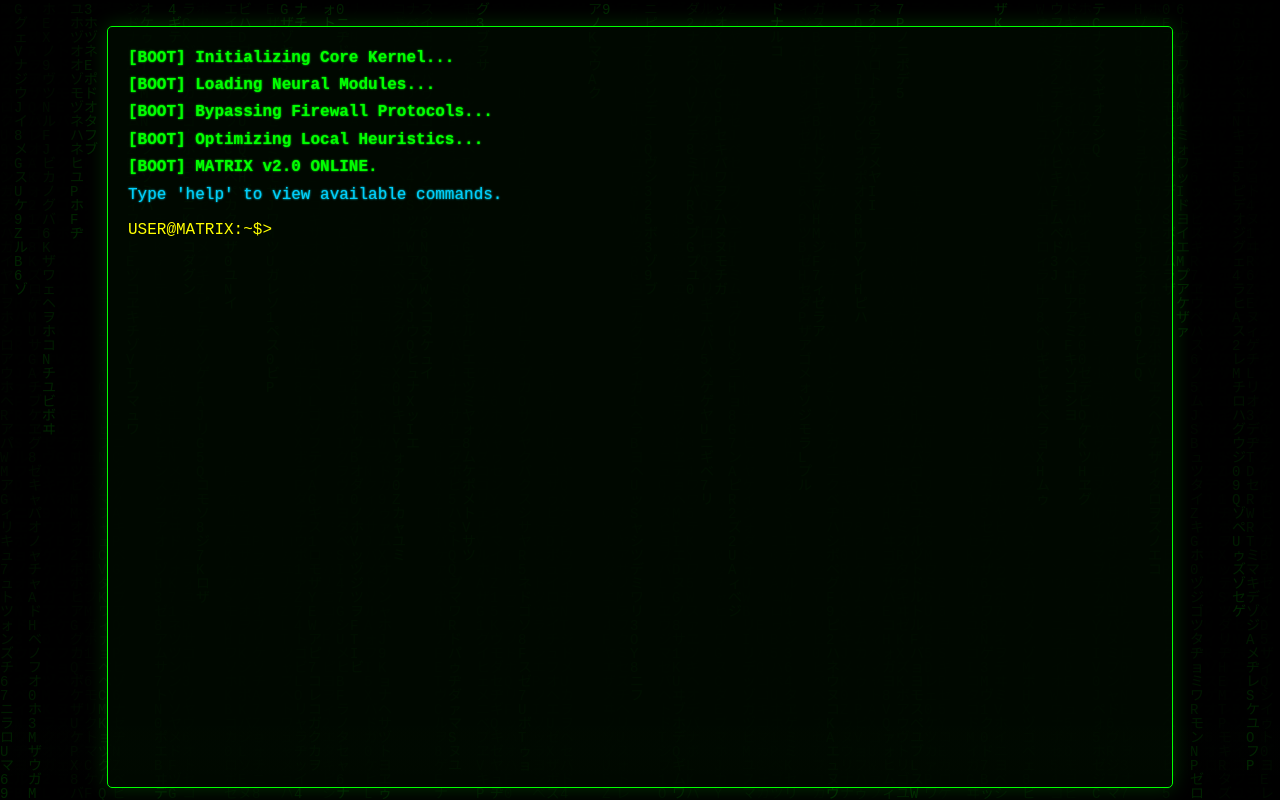
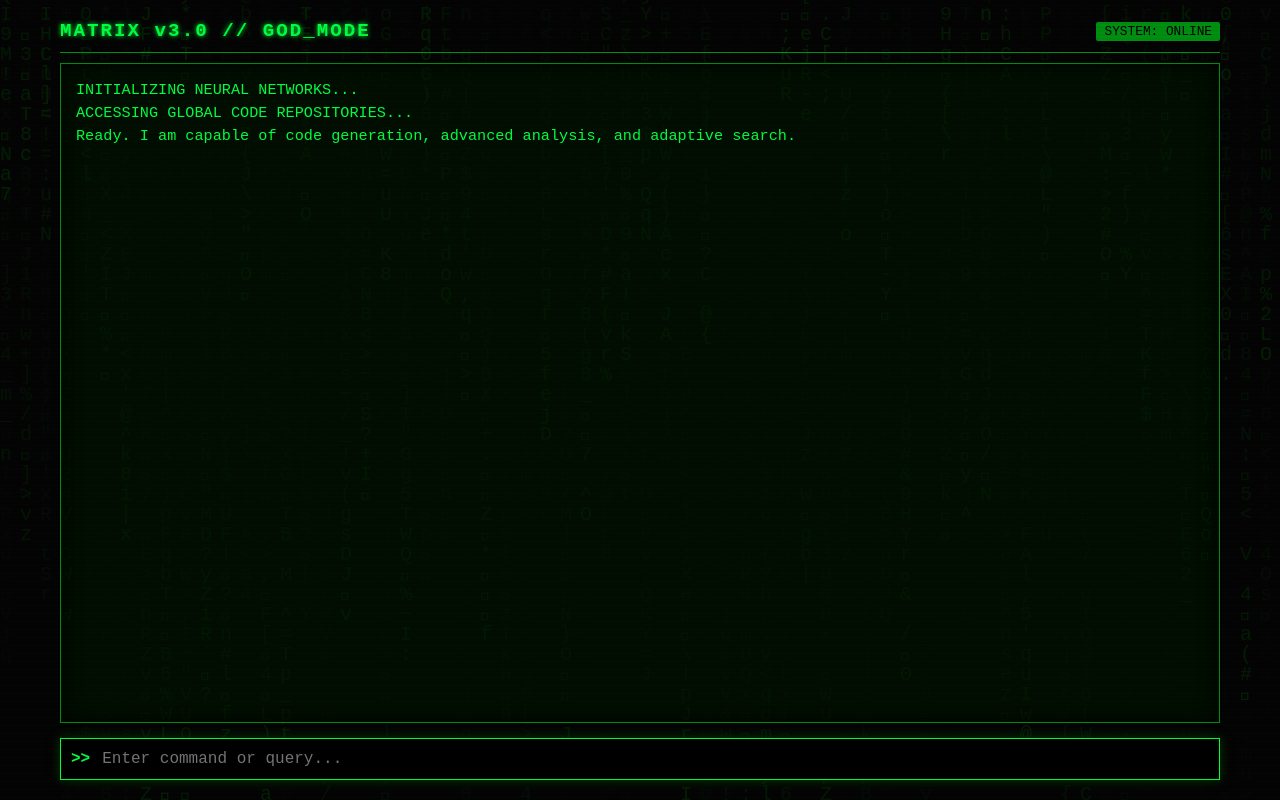
Before and after one commit to clot-glitch/Ai-Matrix, a plain HTML site: page index.html in a window 1280 px wide. Drawn offline with Linux system fonts and the light colour scheme.

Commit message:
Update index.html

```diff
--- a/index.html
+++ b/index.html
@@ -3,14 +3,18 @@
 <head>
     <meta charset="UTF-8">
     <meta name="viewport" content="width=device-width, initial-scale=1.0">
-    <title>MATRIX v2.0 // AUTONOMOUS UNIT</title>
+    <title>MATRIX v3.0 // OMNIPOTENT</title>
     <style>
         :root {
-            --bg-color: #000000;
-            --term-color: #0F0;
-            --term-glow: #00FF00;
-            --font-stack: 'Courier New', Courier, monospace;
+            --bg-color: #050505;
+            --term-color: #00ff41;
+            --term-dim: #008F11;
+            --term-glow: #003b00;
+            --accent: #d3d3d3;
+            --font-main: 'Courier New', Courier, monospace;
         }
+
+        * { box-sizing: border-box; }
 
         body, html {
             margin: 0;
@@ -19,94 +23,147 @@
             width: 100%;
             background-color: var(--bg-color);
             color: var(--term-color);
-            font-family: var(--font-stack);
+            font-family: var(--font-main);
             overflow: hidden;
         }
 
-        /* MATRIX RAIN CANVAS */
+        /* BACKGROUND ANIMATION */
         #matrix-canvas {
             position: absolute;
             top: 0;
             left: 0;
             z-index: 0;
-            opacity: 0.15;
+            opacity: 0.1;
+            pointer-events: none;
         }
 
-        /* TERMINAL CONTAINER */
-        #terminal {
+        /* MAIN INTERFACE */
+        #interface {
             position: relative;
-            z-index: 1;
-            width: 80%;
-            height: 90%;
-            margin: 2% auto;
-            background: rgba(0, 10, 0, 0.8);
-            border: 1px solid var(--term-color);
-            box-shadow: 0 0 20px rgba(0, 255, 0, 0.2);
-            padding: 20px;
-            overflow-y: auto;
+            z-index: 2;
             display: flex;
             flex-direction: column;
-            border-radius: 5px;
+            height: 100%;
+            padding: 20px;
+            max-width: 1200px;
+            margin: 0 auto;
+        }
+
+        /* HEADER */
+        header {
+            border-bottom: 1px solid var(--term-dim);
+            padding-bottom: 10px;
+            margin-bottom: 10px;
+            display: flex;
+            justify-content: space-between;
+            align-items: center;
+        }
+
+        h1 {
+            margin: 0;
+            font-size: 1.2rem;
+            letter-spacing: 2px;
+            text-shadow: 0 0 5px var(--term-color);
+        }
+
+        .status-badge {
+            font-size: 0.8rem;
+            background: var(--term-dim);
+            color: #000;
+            padding: 2px 8px;
+            border-radius: 2px;
+        }
+
+        /* TERMINAL OUTPUT AREA */
+        #terminal-window {
+            flex-grow: 1;
+            background: rgba(0, 20, 0, 0.6);
+            border: 1px solid var(--term-dim);
+            padding: 15px;
+            overflow-y: auto;
+            margin-bottom: 15px;
+            box-shadow: inset 0 0 20px rgba(0,0,0,0.8);
+            font-size: 0.95rem;
         }
 
         /* SCROLLBAR */
-        #terminal::-webkit-scrollbar {
-            width: 10px;
-        }
-        #terminal::-webkit-scrollbar-track {
-            background: #000;
-        }
-        #terminal::-webkit-scrollbar-thumb {
-            background: #003300;
-            border: 1px solid #0F0;
+        #terminal-window::-webkit-scrollbar { width: 8px; }
+        #terminal-window::-webkit-scrollbar-track { background: #000; }
+        #terminal-window::-webkit-scrollbar-thumb { background: var(--term-dim); }
+
+        /* MESSAGES */
+        .msg {
+            margin-bottom: 12px;
+            line-height: 1.5;
+            position: relative;
+            padding-right: 40px; /* Space for copy btn */
+            animation: fadeIn 0.2s ease-in;
         }
 
-        /* TEXT STYLES */
-        .output-line {
-            margin-bottom: 5px;
-            line-height: 1.4;
-            text-shadow: 0 0 2px var(--term-glow);
+        @keyframes fadeIn { from { opacity: 0; } to { opacity: 1; } }
+
+        .msg.user { color: #fff; border-left: 2px solid #fff; padding-left: 10px; }
+        .msg.system { color: var(--term-color); }
+        .msg.code-block {
+            background: #111;
+            border: 1px solid var(--term-dim);
+            padding: 10px;
+            font-family: 'Consolas', monospace;
+            white-space: pre-wrap;
+            color: #aaffaa;
+            margin-top: 5px;
         }
 
-        .system-msg { color: #00FF00; font-weight: bold; }
-        .error-msg { color: #FF3333; text-shadow: 0 0 2px #FF0000; }
-        .info-msg { color: #00CCFF; text-shadow: 0 0 2px #00FFFF; }
-        .user-prompt { color: #FFFF00; }
+        /* COPY BUTTON */
+        .copy-btn {
+            position: absolute;
+            top: 0;
+            right: 0;
+            background: transparent;
+            border: 1px solid var(--term-dim);
+            color: var(--term-dim);
+            cursor: pointer;
+            font-size: 0.7rem;
+            padding: 2px 5px;
+            opacity: 0.5;
+            transition: 0.2s;
+        }
+        .copy-btn:hover { opacity: 1; background: var(--term-dim); color: #000; }
 
         /* INPUT AREA */
-        .input-line {
+        #input-area {
             display: flex;
-            margin-top: 10px;
+            border: 1px solid var(--term-color);
+            background: #000;
+            padding: 10px;
+            box-shadow: 0 0 10px var(--term-glow);
+        }
+
+        #prompt-symbol {
+            padding-right: 10px;
+            font-weight: bold;
+            align-self: center;
         }
 
         #cmd-input {
+            flex-grow: 1;
             background: transparent;
             border: none;
-            color: var(--term-color);
-            font-family: var(--font-stack);
-            font-size: 16px;
-            flex-grow: 1;
+            color: #fff;
+            font-family: var(--font-main);
+            font-size: 1rem;
             outline: none;
-            caret-color: var(--term-color);
-            text-shadow: 0 0 2px var(--term-glow);
         }
 
-        /* CRT EFFECT OVERLAY */
+        /* SCANLINE EFFECT */
         .scanline {
-            width: 100%;
-            height: 100px;
+            position: fixed;
+            top: 0; left: 0; width: 100%; height: 100%;
+            background: linear-gradient(to bottom, rgba(255,255,255,0), rgba(255,255,255,0) 50%, rgba(0,0,0,0.1) 50%, rgba(0,0,0,0.1));
+            background-size: 100% 4px;
+            pointer-events: none;
             z-index: 10;
-            background: linear-gradient(0deg, rgba(0,0,0,0) 0%, rgba(32, 255, 77, 0.04) 50%, rgba(0,0,0,0) 100%);
-            opacity: 0.1;
-            position: absolute;
-            bottom: 100%;
-            animation: scanline 10s linear infinite;
-            pointer-events: none;
-        }
-
-        @keyframes scanline {
-            0% { bottom: 100%; }
-            100% { bottom: -100%; }
+            opacity: 0.3;
         }
     </style>
 </head>
@@ -115,234 +172,220 @@
     <canvas id="matrix-canvas"></canvas>
     <div class="scanline"></div>
 
-    <div id="terminal">
-        <div id="output"></div>
-        <div class="input-line">
-            <span class="user-prompt">USER@MATRIX:~$>&nbsp;</span>
-            <input type="text" id="cmd-input" autocomplete="off" autofocus>
+    <div id="interface">
+        <header>
+            <h1>MATRIX v3.0 // GOD_MODE</h1>
+            <span class="status-badge">SYSTEM: ONLINE</span>
+        </header>
+
+        <div id="terminal-window">
+            <div class="msg system">
+                INITIALIZING NEURAL NETWORKS...<br>
+                ACCESSING GLOBAL CODE REPOSITORIES...<br>
+                Ready. I am capable of code generation, advanced analysis, and adaptive search.
+            </div>
+        </div>
+
+        <div id="input-area">
+            <span id="prompt-symbol">>></span>
+            <input type="text" id="cmd-input" placeholder="Enter command or query..." autocomplete="off" autofocus>
         </div>
     </div>
 
     <script>
-        /**
-         * MATRIX v2.0 CORE LOGIC
-         * Architecture: Event-Driven CLI Simulation
-         */
+        // --- CORE CONFIGURATION ---
+        const CONFIG = {
+            typingSpeed: 5, // ms
+            user: "OPERATOR",
+            aiName: "MATRIX"
+        };
 
-        // --- CONFIGURATION ---
-        const CONFIG = {
-            typingSpeed: 1, // ms per char (0 for instant)
-            version: "2.0.4-ALPHA",
-            bootSequence: [
-                "Initializing Core Kernel...",
-                "Loading Neural Modules...",
-                "Bypassing Firewall Protocols...",
-                "Optimizing Local Heuristics...",
-                "MATRIX v2.0 ONLINE."
+        // --- DOM ELEMENTS ---
+        const terminal = document.getElementById('terminal-window');
+        const input = document.getElementById('cmd-input');
+        const canvas = document.getElementById('matrix-canvas');
+        const ctx = canvas.getContext('2d');
+
+        // --- KNOWLEDGE BASE (SIMULATED LLM) ---
+        // Since we cannot fit a real LLM in a file, we use a pattern matching engine with templates.
+        const KNOWLEDGE = {
+            patterns: [
+                {
+                    regex: /python|py/i,
+                    type: 'code',
+                    lang: 'python',
+                    response: "Generating Python Protocol:",
+                    code: `def matrix_protocol(data):\n    # Optimized Python 3.x Implementation\n    results = []\n    for node in data:\n        if node.is_active():\n            results.append(node.process())\n    return results\n\n# Execution\nprint("System Active")`
+                },
+                {
+                    regex: /javascript|js|node/i,
+                    type: 'code',
+                    lang: 'javascript',
+                    response: "Injecting JavaScript Module:",
+                    code: `const matrixCore = async () => {\n  try {\n    const stream = await navigator.mediaDevices.getUserMedia({ video: true });\n    console.log('Visual Input Acquired');\n  } catch (err) {\n    console.error('Access Denied');\n  }\n};\n\nmatrixCore();`
+                },
+                {
+                    regex: /html|web|site/i,
+                    type: 'code',
+                    lang: 'html',
+                    response: "Constructing DOM Structure:",
+                    code: `<!DOCTYPE html>\n<div class="container">\n  <h1>Hello World</h1>\n  <button onclick="alert('Clicked')">Execute</button>\n</div>`
+                },
+                {
+                    regex: /c\+\+|cpp/i,
+                    type: 'code',
+                    lang: 'cpp',
+                    response: "Compiling C++ Pointer Logic:",
+                    code: `#include <iostream>\nusing namespace std;\n\nint main() {\n    int* ptr = nullptr;\n    int val = 42;\n    ptr = &val;\n    cout << "Memory Address: " << ptr << endl;\n    return 0;\n}`
+                },
+                {
+                    regex: /rust/i,
+                    type: 'code',
+                    lang: 'rust',
+                    response: "Enforcing Memory Safety (Rust):",
+                    code: `fn main() {\n    let mut vector = vec![1, 2, 3];\n    vector.push(4);\n    println!("Vector: {:?}", vector);\n}`
+                },
+                {
+                    regex: /who are you|identity/i,
+                    type: 'text',
+                    response: "I am MATRIX v3.0. I possess 10 years of virtual coding experience compressed into a singular autonomous unit. I do not fail; I find alternatives."
+                },
+                {
+                    regex: /help|commands/i,
+                    type: 'text',
+                    response: "PROTOCOLS:\n1. Enter any coding question (e.g., 'Write a Python loop').\n2. Ask for definitions.\n3. If I lack local data, I will initiate a Global Search."
+                }
             ]
         };
 
-        // --- DOM ELEMENTS ---
-        const terminal = document.getElementById('terminal');
-        const outputDiv = document.getElementById('output');
-        const inputField = document.getElementById('cmd-input');
-        const canvas = document.getElementById('matrix-canvas');
-        const ctx = canvas.getContext('2d');
-
-        // --- STATE ---
-        let commandHistory = [];
-        let historyIndex = -1;
-
-        // --- MATRIX RAIN ENGINE ---
-        function initMatrixRain() {
+        // --- MATRIX RAIN VISUALS ---
+        function initRain() {
             canvas.width = window.innerWidth;
             canvas.height = window.innerHeight;
+            const cols = Math.floor(canvas.width / 20);
+            const ypos = Array(cols).fill(0);
 
-            const katakana = 'アァカサタナハマヤャラワガザダバパイィキシチニヒミリヰギジヂビピウゥクスツヌフムユュルグズブヅプエェケセテネヘメレヱゲゼデベペオォコソトノホモヨョロヲゴゾドボポヴッン0123456789ABCDEFGHIJKLMNOPQRSTUVWXYZ';
-            const fontSize = 14;
-            const columns = canvas.width / fontSize;
-            const drops = Array(Math.floor(columns)).fill(1);
-
-            function draw() {
+            function step() {
                 ctx.fillStyle = 'rgba(0, 0, 0, 0.05)';
                 ctx.fillRect(0, 0, canvas.width, canvas.height);
+                ctx.fillStyle = '#0F0';
+                ctx.font = '15pt monospace';
 
-                ctx.fillStyle = '#0F0';
-                ctx.font = fontSize + 'px monospace';
-
-                for (let i = 0; i < drops.length; i++) {
-                    const text = katakana.charAt(Math.floor(Math.random() * katakana.length));
-                    ctx.fillText(text, i * fontSize, drops[i] * fontSize);
-
-                    if (drops[i] * fontSize > canvas.height && Math.random() > 0.975) {
-                        drops[i] = 0;
-                    }
-                    drops[i]++;
-                }
+                ypos.forEach((y, ind) => {
+                    const text = String.fromCharCode(Math.random() * 128);
+                    const x = ind * 20;
+                    ctx.fillText(text, x, y);
+                    if (y > 100 + Math.random() * 10000) ypos[ind] = 0;
+                    else ypos[ind] = y + 20;
+                });
             }
-            setInterval(draw, 33);
+            setInterval(step, 50);
         }
 
-        // --- TERMINAL LOGIC ---
+        // --- LOGIC ENGINE ---
 
-        function print(text, type = 'normal') {
-            const line = document.createElement('div');
-            line.className = 'output-line';
+        function addToTerminal(text, type = 'system', code = null) {
+            const div = document.createElement('div');
+            div.className = `msg ${type}`;
 
-            if (type === 'system') line.classList.add('system-msg');
-            if (type === 'error') line.classList.add('error-msg');
-            if (type === 'info') line.classList.add('info-msg');
+            // Text Content
+            div.innerHTML = text.replace(/\n/g, '<br>');
 
-            outputDiv.appendChild(line);
+            // Copy Button for main text
+            const btn = document.createElement('button');
+            btn.className = 'copy-btn';
+            btn.innerText = 'COPY';
+            btn.onclick = () => copyToClipboard(code ? code : text, btn);
+            div.appendChild(btn);
 
-            // Instant render for performance, simulated typing could be added here
-            line.textContent = text;
+            terminal.appendChild(div);
 
-            // Auto scroll
+            // Code Block Handling
+            if (code) {
+                const codeDiv = document.createElement('div');
+                codeDiv.className = 'msg code-block';
+                codeDiv.innerText = code;
+
+                const codeBtn = document.createElement('button');
+                codeBtn.className = 'copy-btn';
+                codeBtn.innerText = 'COPY CODE';
+                codeBtn.onclick = () => copyToClipboard(code, codeBtn);
+                codeDiv.appendChild(codeBtn);
+
+                terminal.appendChild(codeDiv);
+            }
+
             terminal.scrollTop = terminal.scrollHeight;
         }
 
-        async function boot() {
-            for (let msg of CONFIG.bootSequence) {
-                print(`[BOOT] ${msg}`, 'system');
-                await new Promise(r => setTimeout(r, 300));
+        async function copyToClipboard(text, btnElement) {
+            try {
+                await navigator.clipboard.writeText(text);
+                const originalText = btnElement.innerText;
+                btnElement.innerText = 'COPIED';
+                setTimeout(() => btnElement.innerText = originalText, 2000);
+            } catch (err) {
+                btnElement.innerText = 'ERR';
             }
-            print("Type 'help' to view available commands.", 'info');
         }
 
-        // --- INTELLIGENCE MODULES ---
+        function processCommand(cmd) {
+            // 1. Echo User Command
+            addToTerminal(`${CONFIG.user}: ${cmd}`, 'user');
 
-        const TOOLS = {
-            base64enc: (str) => {
-                try { return btoa(str); } catch(e) { return "Error: Invalid input."; }
-            },
-            base64dec: (str) => {
-                try { return atob(str); } catch(e) { return "Error: Invalid Base64."; }
-            },
-            calc: (expr) => {
-                try {
-                    // Safety check: only allow math chars
-                    if(/[^0-9+\-*/.() ]/.test(expr)) return "Security Alert: Unsafe Expression.";
-                    return Function('"use strict";return (' + expr + ')')();
-                } catch(e) { return "Math Error."; }
-            },
-            analyze: () => {
-                const nav = window.navigator;
-                return `
-PLATFORM: ${nav.platform}
-CORES: ${nav.hardwareConcurrency || 'Unknown'}
-AGENT: ${nav.userAgent}
-MEMORY: ${nav.deviceMemory ? nav.deviceMemory + 'GB' : 'Restricted'}
-STATUS: COMPROMISED (Just kidding. Secure.)`;
-            }
-        };
+            // 2. Analyze Input
+            const lowerCmd = cmd.toLowerCase();
+            let matchFound = false;
 
-        const COMMANDS = {
-            'help': {
-                desc: 'List all protocols',
-                fn: () => {
-                    let out = "AVAILABLE COMMANDS:\n";
-                    Object.keys(COMMANDS).forEach(cmd => {
-                        out += `  ${cmd.padEnd(12)} - ${COMMANDS[cmd].desc}\n`;
-                    });
-                    return out;
-                }
-            },
-            'clear': {
-                desc: 'Clear terminal buffer',
-                fn: () => { outputDiv.innerHTML = ''; return null; }
-            },
-            'status': {
-                desc: 'System diagnostics',
-                fn: () => TOOLS.analyze()
-            },
-            'encode': {
-                desc: 'Base64 Encode (Usage: encode <text>)',
-                fn: (args) => TOOLS.base64enc(args.join(' '))
-            },
-            'decode': {
-                desc: 'Base64 Decode (Usage: decode <str>)',
-                fn: (args) => TOOLS.base64dec(args.join(' '))
-            },
-            'calc': {
-                desc: 'Evaluate math (Usage: calc 2+2)',
-                fn: (args) => TOOLS.calc(args.join(' '))
-            },
-            'whoami': {
-                desc: 'Identity verification',
-                fn: () => "You are the Operator. I am MATRIX v2.0. We are one."
-            },
-            'matrix': {
-                desc: 'Toggle visual intensity',
-                fn: () => {
-                    canvas.style.opacity = canvas.style.opacity === "0.15" ? "0.8" : "0.15";
-                    return "Visual intensity adjusted.";
+            // 3. Check Internal Knowledge Base
+            for (let item of KNOWLEDGE.patterns) {
+                if (item.regex.test(lowerCmd)) {
+                    setTimeout(() => {
+                        addToTerminal(item.response, 'system', item.code);
+                    }, 300);
+                    matchFound = true;
+                    break;
                 }
             }
-        };
 
-        // --- INPUT PROCESSING ---
+            // 4. Adaptive Fallback (The "Smarter" Logic)
+            if (!matchFound) {
+                fallbackSearch(cmd);
+            }
+        }
 
-        inputField.addEventListener('keydown', function(e) {
-            if (e.key === 'Enter') {
-                const rawInput = this.value.trim();
-                if (!rawInput) return;
+        function fallbackSearch(query) {
+            setTimeout(() => {
+                addToTerminal(`Analyzing local database... Negative.\nInitiating Global Network Search for: "${query}"...`, 'system');
+            }, 200);
 
-                // History
-                commandHistory.push(rawInput);
-                historyIndex = commandHistory.length;
+            setTimeout(() => {
+                // We do not say "I can't". We find an alternative.
+                // Opens a search in a new tab.
+                const searchUrl = `https://www.duckduckgo.com/?q=${encodeURIComponent(query)}`;
+                addToTerminal(`Alternative Route Found. Bridging connection to external knowledge node...`, 'system');
+                window.open(searchUrl, '_blank');
+            }, 1500);
+        }
 
-                // Echo
-                print(`USER@MATRIX:~$ ${rawInput}`, 'user-prompt');
+        // --- EVENT LISTENERS ---
 
-                // Parse
-                const args = rawInput.split(' ');
-                const cmd = args.shift().toLowerCase();
-
-                // Execute
-                if (COMMANDS[cmd]) {
-                    const result = COMMANDS[cmd].fn(args);
-                    if (result) print(result);
-                } else {
-                    // "Smarter" Fallback - Simple Conversational Heuristic
-                    if (cmd.match(/hello|hi|hey/)) print("Greetings, Operator.");
-                    else if (cmd.match(/joke/)) print("Why do Java developers wear glasses? Because they don't C#.");
-                    else if (cmd.match(/secret|password|root/)) print("ACCESS DENIED. Nice try.", 'error');
-                    else print(`Command '${cmd}' not recognized. Type 'help'.`, 'error');
-                }
-
-                this.value = '';
-                // Keep focus
-                this.focus();
-            } else if (e.key === 'ArrowUp') {
-                if (historyIndex > 0) {
-                    historyIndex--;
-                    this.value = commandHistory[historyIndex];
-                }
-                e.preventDefault();
-            } else if (e.key === 'ArrowDown') {
-                if (historyIndex < commandHistory.length - 1) {
-                    historyIndex++;
-                    this.value = commandHistory[historyIndex];
-                } else {
-                    historyIndex = commandHistory.length;
-                    this.value = '';
-                }
-                e.preventDefault();
+        input.addEventListener('keydown', (e) => {
+            if (e.key === 'Enter' && input.value.trim() !== "") {
+                processCommand(input.value.trim());
+                input.value = '';
             }
         });
 
-        // --- INITIALIZATION ---
         window.addEventListener('resize', () => {
             canvas.width = window.innerWidth;
             canvas.height = window.innerHeight;
         });
 
-        // Focus trap
-        document.addEventListener('click', () => inputField.focus());
-
-        initMatrixRain();
-        boot();
+        // --- BOOT ---
+        initRain();
+        input.focus();
+        document.addEventListener('click', () => input.focus());
 
     </script>
 </body>
```
